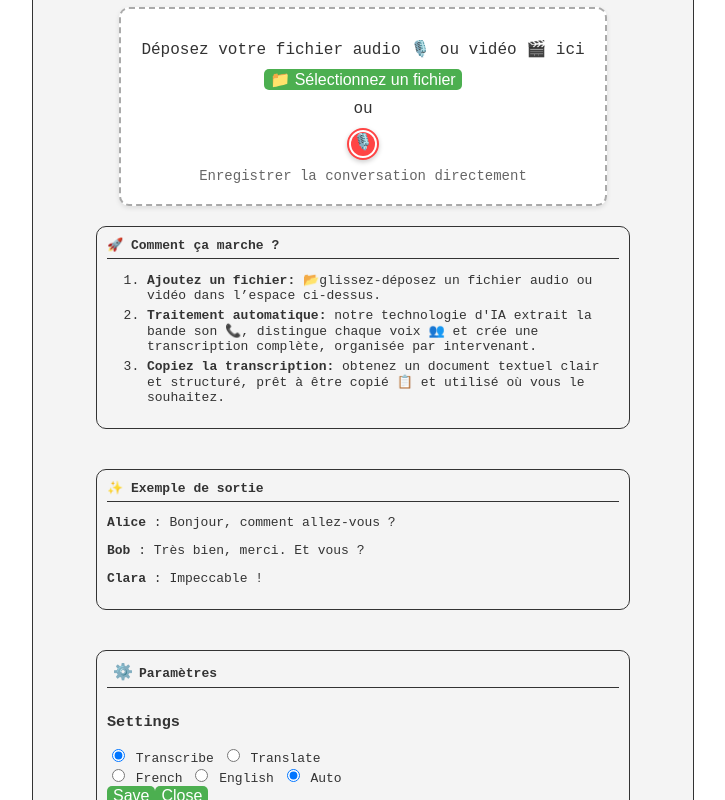
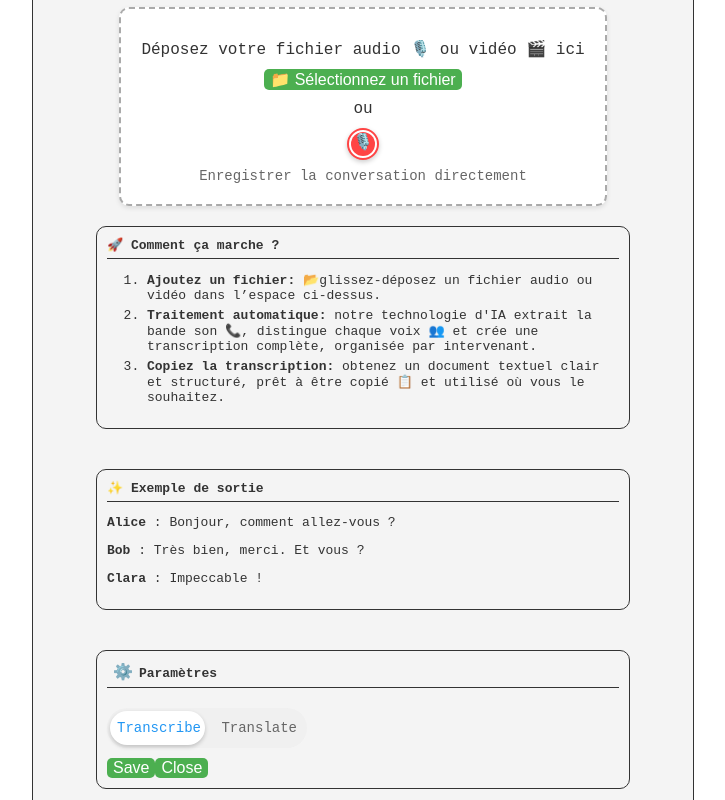
Before and after one commit to famibelle/TranscriMate, a Vue app in the folder transcribox/: page / in a window 1280 px wide. Both pictures are taken after a click on the button "⚙️". Shown: the part 254-1054 px from the top of the page, without its empty margins (277-1002 px from the left). Built offline with nearby package versions, Linux system fonts and the light colour scheme.

Commit message:
toggle button

```diff
--- a/package.json
+++ b/package.json
@@ -1,5 +1,7 @@
 {
   "dependencies": {
-    "axios": "^1.7.7"
+    "@vueform/toggle": "^2.1.4",
+    "axios": "^1.7.7",
+    "vue-js-toggle-button": "^1.3.3"
   }
 }
--- a/transcribox/src/App.vue
+++ b/transcribox/src/App.vue
@@ -202,16 +202,12 @@
             </div>
           <!-- Fenêtre modale pour les paramètres de transcription -->
           <div v-if="showSettingsModal" class="settings-modal">
-              <h3>Settings</h3>
               <div>
-                <label>
-                  <input type="radio" v-model="settings.task" value="transcribe" />
-                  Transcribe
-                </label>
-                <label>
-                  <input type="radio" v-model="settings.task" value="translate" />
-                  Translate
-                </label>
+
+
+                <div>
+    <TaskToggle v-model="settings.task" />
+  </div>
               </div>
               <div>
                 <!-- <label>Model:</label>
@@ -220,18 +216,6 @@
                 </select> -->
               </div>
               <div>
-                <label>
-                  <input type="radio" v-model="settings.lang" value="fr" />
-                  French
-                </label>
-                <label>
-                  <input type="radio" v-model="settings.lang" value="en" />
-                  English
-                </label>
-                <label>
-                  <input type="radio" v-model="settings.lang" value="auto" />
-                  Auto
-                </label>
               </div>
               <button @click="saveSettings">Save</button>
               <button @click="closeSettings">Close</button>
@@ -245,10 +229,19 @@
 <script>
 
 import axios from 'axios';
+import TaskToggle from './components/TaskToggle.vue'
 
 export default {
+  components: {
+    TaskToggle
+  },
+
   data() {
     return {
+      settings: {
+        task: 'transcribe' // valeur par défaut
+      },
+
       isRecording: false, // État de l'enregistrement
       mediaRecorder: null, // Instance du MediaRecorder
       audioChunks: [],
--- /dev/null
+++ b/transcribox/src/components/TaskToggle.vue
@@ -0,0 +1,114 @@
+<template>
+  <div class="task-toggle-container">
+    <label class="task-toggle">
+      <input
+        type="checkbox"
+        :checked="modelValue === 'translate'"
+        @change="updateValue"
+      >
+      <span class="toggle-slider">
+        <span class="toggle-text left" :class="{ active: modelValue === 'transcribe' }">
+          Transcribe
+        </span>
+        <span class="toggle-button"></span>
+        <span class="toggle-text right" :class="{ active: modelValue === 'translate' }">
+          Translate
+        </span>
+      </span>
+    </label>
+  </div>
+</template>
+
+<script>
+export default {
+  name: 'TaskToggle',
+  props: {
+    modelValue: {
+      type: String,
+      required: true,
+      validator: (value) => ['transcribe', 'translate'].includes(value)
+    }
+  },
+  emits: ['update:modelValue'],
+  setup(props, { emit }) {
+    const updateValue = (event) => {
+      emit('update:modelValue', event.target.checked ? 'translate' : 'transcribe')
+    }
+
+    return {
+      updateValue
+    }
+  }
+}
+</script>
+
+<style scoped>
+.task-toggle-container {
+  display: inline-block;
+  margin: 10px 0;
+}
+
+.task-toggle {
+  position: relative;
+  display: inline-block;
+  width: 200px;
+  height: 40px;
+  cursor: pointer;
+}
+
+.task-toggle input {
+  opacity: 0;
+  width: 0;
+  height: 0;
+}
+
+.toggle-slider {
+  position: absolute;
+  top: 0;
+  left: 0;
+  right: 0;
+  bottom: 0;
+  background-color: #f0f0f0;
+  border-radius: 20px;
+  transition: all 0.3s;
+  display: flex;
+  align-items: center;
+  justify-content: space-between;
+  padding: 0 10px;
+}
+
+.toggle-button {
+  position: absolute;
+  height: 34px;
+  width: 95px;
+  left: 3px;
+  top: 3px;
+  background-color: white;
+  border-radius: 17px;
+  transition: transform 0.3s;
+  box-shadow: 0 2px 4px rgba(0,0,0,0.2);
+}
+
+/* État actif */
+input:checked + .toggle-slider .toggle-button {
+  transform: translateX(99px);
+}
+
+.toggle-text {
+  z-index: 1;
+  font-size: 14px;
+  font-weight: 500;
+  color: #666;
+  transition: color 0.3s;
+  user-select: none;
+}
+
+.toggle-text.active {
+  color: #2196F3;
+}
+
+/* Focus state */
+input:focus + .toggle-slider {
+  box-shadow: 0 0 1px #2196F3;
+}
+</style>
--- /dev/null
+++ b/transcribox/src/components/ToggleButton.vue
@@ -0,0 +1,106 @@
+<template>
+  <div class="toggle-container">
+    <label class="toggle">
+      <input
+        type="checkbox"
+        :checked="modelValue"
+        @change="updateValue"
+      >
+      <span class="toggle-slider">
+        <span class="toggle-button"></span>
+      </span>
+    </label>
+    <span v-if="label" class="toggle-label">{{ label }}</span>
+  </div>
+</template>
+
+<script>
+export default {
+  name: 'ToggleButton',
+  props: {
+    modelValue: {
+      type: Boolean,
+      required: true
+    },
+    label: {
+      type: String,
+      default: ''
+    }
+  },
+  emits: ['update:modelValue'],
+  setup(props, { emit }) {
+    const updateValue = (event) => {
+      emit('update:modelValue', event.target.checked)
+    }
+
+    return {
+      updateValue
+    }
+  }
+}
+</script>
+
+<style scoped>
+.toggle-container {
+  display: inline-flex;
+  align-items: center;
+  gap: 8px;
+}
+
+.toggle {
+  position: relative;
+  display: inline-block;
+  width: 50px;
+  height: 26px;
+  cursor: pointer;
+}
+
+.toggle input {
+  opacity: 0;
+  width: 0;
+  height: 0;
+}
+
+.toggle-slider {
+  position: absolute;
+  top: 0;
+  left: 0;
+  right: 0;
+  bottom: 0;
+  background-color: #e0e0e0;
+  border-radius: 34px;
+  transition: background-color 0.3s;
+}
+
+.toggle-button {
+  position: absolute;
+  content: "";
+  height: 20px;
+  width: 20px;
+  left: 3px;
+  top: 3px;
+  background-color: white;
+  border-radius: 50%;
+  transition: transform 0.3s;
+  box-shadow: 0 2px 4px rgba(0,0,0,0.2);
+}
+
+/* État actif */
+input:checked + .toggle-slider {
+  background-color: #4CAF50;
+}
+
+input:checked + .toggle-slider .toggle-button {
+  transform: translateX(24px);
+}
+
+/* Focus state */
+input:focus + .toggle-slider {
+  box-shadow: 0 0 1px #4CAF50;
+}
+
+.toggle-label {
+  font-size: 14px;
+  user-select: none;
+}
+</style>
```
Also changed, not shown: transcribox/src/main.js (+10 -0 lines), 2 other files (tests, documents, lock files or other folders).
